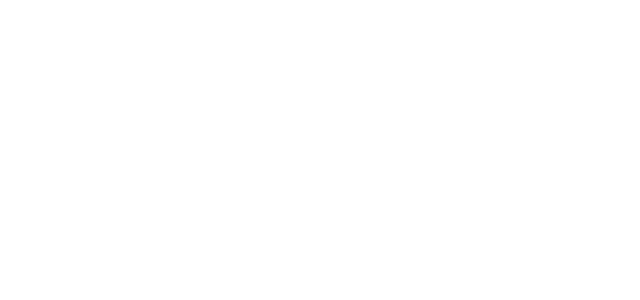
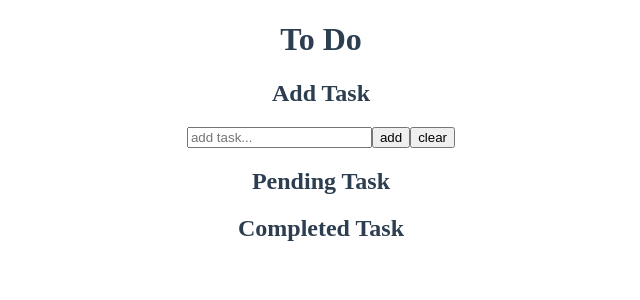
Before and after one commit to sumitkumar14/Vue-To-Do, a Vue app: page / in a window 1280 px wide. Shown: the top 300 px of the page, without its empty margins (319-959 px from the left). Built offline with nearby package versions, Linux system fonts and the light colour scheme.

Commit message:
todo screen

```diff
--- a/src/App.vue
+++ b/src/App.vue
@@ -17,11 +17,7 @@
 
 <style>
 #app {
-  font-family: Avenir, Helvetica, Arial, sans-serif;
-  -webkit-font-smoothing: antialiased;
-  -moz-osx-font-smoothing: grayscale;
   text-align: center;
-  color: #2c3e50;
-  margin-top: 60px;
+  color: #2c3e50
 }
 </style>
--- a/src/components/Todo.vue
+++ b/src/components/Todo.vue
@@ -1,5 +1,31 @@
 <template>
   <div>
+  <h1>
+  To Do
+  </h1>
+  <h2>
+  Add Task
+  </h2>
+  <form @submit.prevent="addTask()">
+  <input required ref="input" type="text" placeholder="add task..." v-model="task"  />
+  <button type="submit">add</button>
+  <button @click="task=''">clear</button>
+  </form>
+
+  <h2>
+  Pending Task
+  </h2>
+   <ul>
+    <li v-for="(item, i) in pendingTask" :key="i">{{item}} <button @click="task=''">done</button></li>
+  </ul>
+
+  <h2>
+  Completed Task
+  </h2>
+   <ul>
+    <li v-for="(item, i) in pendingTask" :key="i">{{item}} <button @click="task=''">done</button></li>
+  </ul>
+
 
   </div>
 </template>
@@ -9,6 +35,18 @@
   name: 'Todo',
   props: {
     msg: String
+  },
+  data(){
+      return {
+          pendingTask:[],
+          task:''
+      }
+  },
+  methods:{
+      addTask(){
+          this.pendingTask.push(this.task);
+          this.task=''
+      }
   }
 }
 </script>
```
